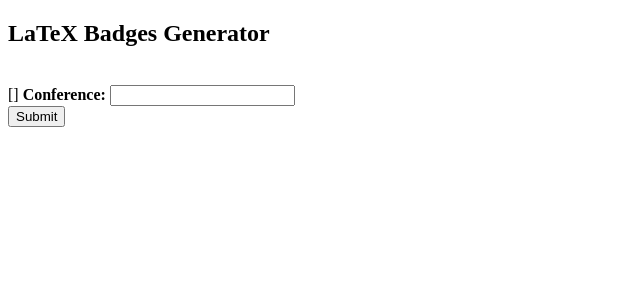
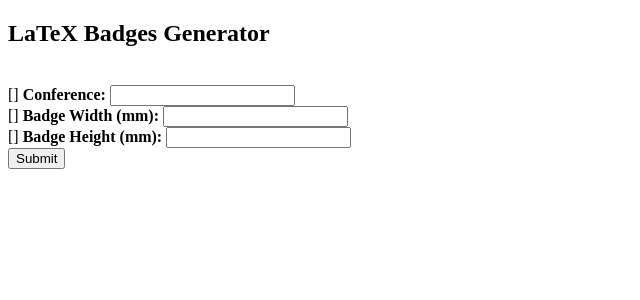
Before and after one commit to crawfonw/RHUMC, a Django app: template RHITUMC/templates/conference/badges-gen.html in a window 1280 px wide. Shown: the top 300 px of the page, without its empty margins (0-640 px from the left). Run offline with Django 3.2, Linux system fonts and the light colour scheme; the template is opened without the code that fills it: most values are stand-ins (such as "Sample title", 1, 10 or a date in 2020); form fields are guessed from the names that the template uses.

Commit message:
Add width/height options to badges; fix minor bug

```diff
--- a/RHITUMC/conference/forms.py
+++ b/RHITUMC/conference/forms.py
@@ -79,3 +79,5 @@ class LaTeXProgramForm(forms.Form):
 
 class LaTeXBadgesForm(forms.Form):
     conference = forms.ModelChoiceField(queryset = Conference.objects.all())
+    width = forms.IntegerField(initial=55, required=True)
+    height = forms.IntegerField(initial=90, required=True)
--- a/RHITUMC/templates/conference/badges-gen.html
+++ b/RHITUMC/templates/conference/badges-gen.html
@@ -12,6 +12,16 @@
 	{{ form.conference }}
 	<br />
 
+	{{ form.width.errors }}
+	<label for="id_width"><strong>Badge Width (mm):</strong></label>
+	{{ form.width }}
+	<br />
+
+	{{ form.height.errors }}
+	<label for="id_height"><strong>Badge Height (mm):</strong></label>
+	{{ form.height }}
+	<br />
+
 	<input type="submit" value="Submit">
 </form>
 
```
Also changed, not shown: RHITUMC/conference/LaTeX.py (+5 -2 lines), RHITUMC/conference/views.py (+6 -4 lines).
